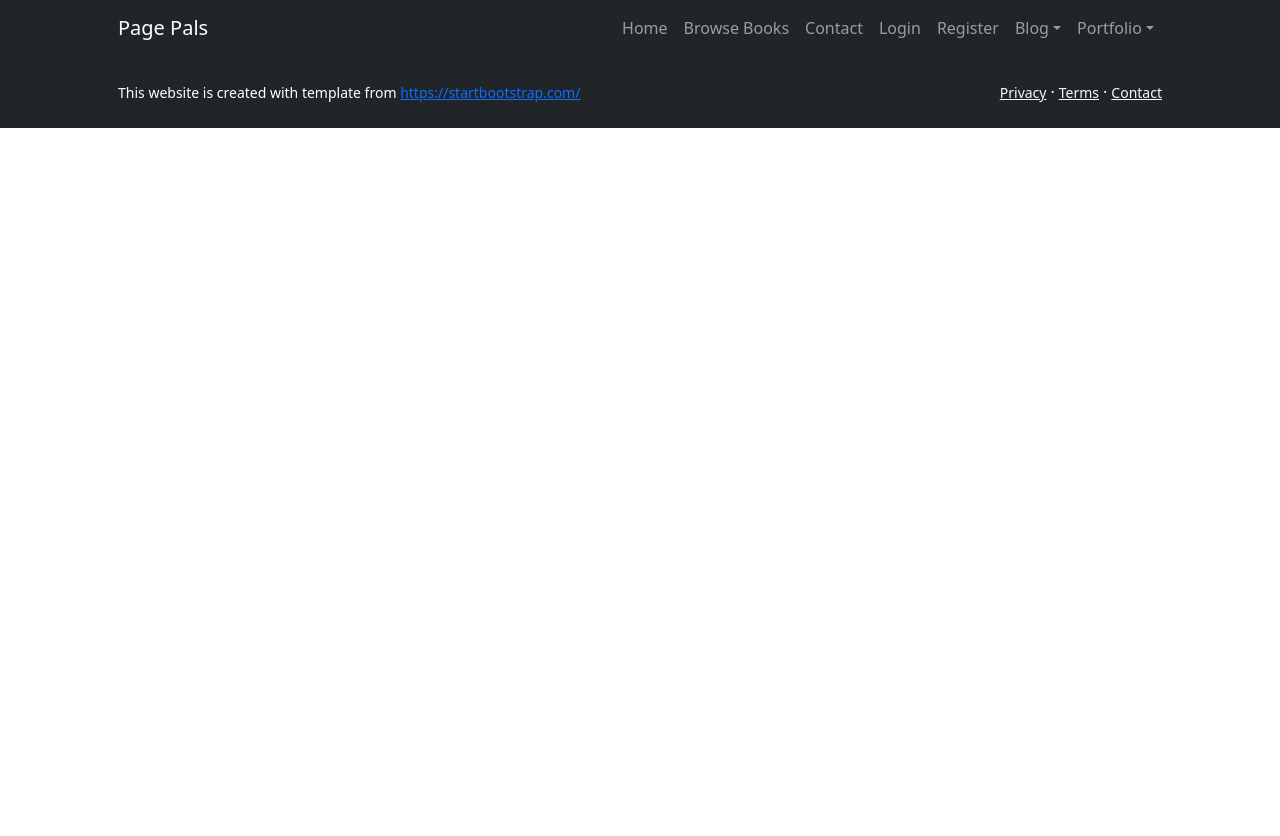
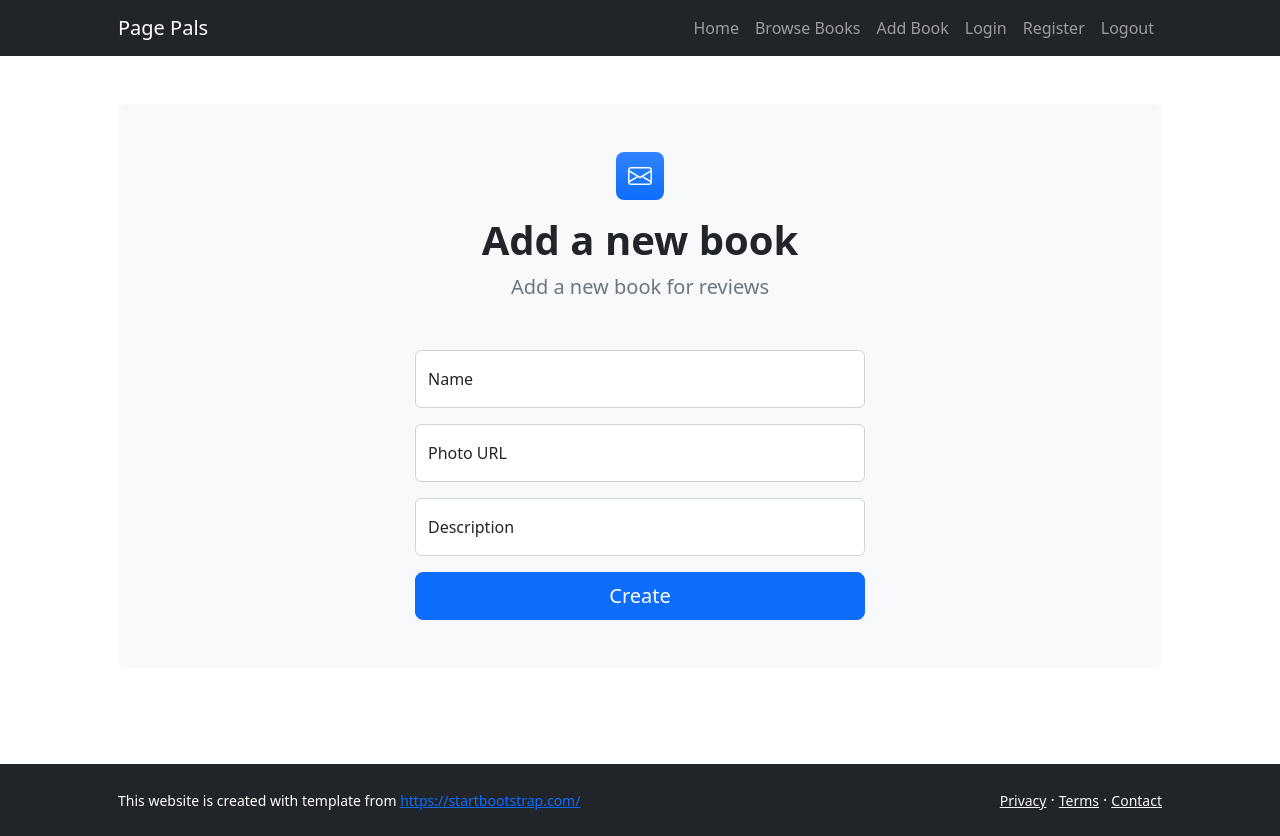
Before and after one commit to andreaivanova/Page-Pals, an Angular app in the folder page-pals/: page /add-book in a window 1280 px wide. Before the commit this address led to /. Before the commit the page ends 800 px from the top, so only its background shows below. Built offline with nearby package versions, Linux system fonts and the light colour scheme.

Commit message:
Creation of a New Book component and a Book routing module

```diff
--- a/page-pals/src/app/app-routing.module.ts
+++ b/page-pals/src/app/app-routing.module.ts
@@ -4,6 +4,7 @@ import { RegisterComponent } from './user/register/register.component';
 import { LoginComponent } from './user/login/login.component';
 import { HomeComponent } from './home/home.component';
 import { BooksCatalogComponent } from './books-catalog/books-catalog.component';
+import { NewBookComponent } from './book/new-book/new-book.component';
 
 const routes: Routes = [
   {
@@ -21,6 +22,9 @@ const routes: Routes = [
   {
     path: 'books', component: BooksCatalogComponent
   },
+  {
+    path: 'add-book', component: NewBookComponent
+  },
   // {
   //   path: '404', component: NotFoundComponent
   // },
--- /dev/null
+++ b/page-pals/src/app/book/new-book/new-book.component.html
@@ -0,0 +1,79 @@
+
+
+<main class="flex-shrink-0">
+    <!-- Navigation-->
+
+    <!-- Page content-->
+    <section class="py-5">
+        <div class="container px-5">
+            <!-- Contact form-->
+            <div class="bg-light rounded-3 py-5 px-4 px-md-5 mb-5">
+                <div class="text-center mb-5">
+                    <div class="feature bg-primary bg-gradient text-white rounded-3 mb-3"><i class="bi bi-envelope"></i></div>
+                    <h1 class="fw-bolder">Add a new book</h1>
+                    <p class="lead fw-normal text-muted mb-0">Add a new book for reviews</p>
+                </div>
+                <div class="row gx-5 justify-content-center">
+                    <div class="col-lg-8 col-xl-6">
+                        <!-- * * * * * * * * * * * * * * *-->
+                        <!-- * * SB Forms Contact Form * *-->
+                        <!-- * * * * * * * * * * * * * * *-->
+                        <!-- This form is pre-integrated with SB Forms.-->
+                        <!-- To make this form functional, sign up at-->
+                        <!-- https://startbootstrap.com/solution/contact-forms-->
+                        <!-- to get an API token!-->
+                        <form id="contactForm" data-sb-form-api-token="API_TOKEN">
+                            <!-- Name input-->
+                            <div class="form-floating mb-3">
+                                <input class="form-control" id="name" type="text" placeholder="Enter your name..." data-sb-validations="required" />
+                                <label for="name">Name</label>
+                                <div class="invalid-feedback" data-sb-feedback="name:required">A book name is required.</div>
+                            </div>
+                            <div class="form-floating mb-3">
+                                <input class="form-control" id="name" type="text" placeholder="Enter your name..." data-sb-validations="required" />
+                                <label for="name">Photo URL</label>
+                                <div class="invalid-feedback" data-sb-feedback="name:required">An URL is required.</div>
+                            </div>
+                            <div class="form-floating mb-3">
+                                <input class="form-control" id="name" type="text" placeholder="Enter your name..." data-sb-validations="required" />
+                                <label for="name">Description</label>
+                                <div class="invalid-feedback" data-sb-feedback="name:required">A book description is required.</div>
+                            </div>
+                            <!-- Submit success message-->
+                            <!---->
+                            <!-- This is what your users will see when the form-->
+                            <!-- has successfully submitted-->
+                            <div class="d-none" id="submitSuccessMessage">
+                                <div class="text-center mb-3">
+                                    <div class="fw-bolder">Form submission successful!</div>
+                                    To activate this form, sign up at
+                                    <br />
+                                    <a href="https://startbootstrap.com/solution/contact-forms">https://startbootstrap.com/solution/contact-forms</a>
+                                </div>
+                            </div>
+                            <!-- Submit error message-->
+                            <!---->
+                            <!-- This is what your users will see when there is-->
+                            <!-- an error submitting the form-->
+                            <div class="d-none" id="submitErrorMessage"><div class="text-center text-danger mb-3">Error sending message!</div></div>
+                            <!-- Submit Button-->
+                            <div class="d-grid"><button class="btn btn-primary btn-lg" id="submitButton" type="submit">Create</button></div>
+                        </form>
+                    </div>
+                </div>
+            </div>
+
+        </div>
+    </section>
+</main>
+<!-- Footer-->
+
+<!-- Bootstrap core JS-->
+<script src="https://cdn.jsdelivr.net/npm/bootstrap@5.2.3/dist/js/bootstrap.bundle.min.js"></script>
+<!-- Core theme JS-->
+<!-- <script src="js/scripts.js"></script> -->
+<!-- * * * * * * * * * * * * * * * * * * * * * * * * * * * * * * * * * * * * * * * *-->
+<!-- * *                               SB Forms JS                               * *-->
+<!-- * * Activate your form at https://startbootstrap.com/solution/contact-forms * *-->
+<!-- * * * * * * * * * * * * * * * * * * * * * * * * * * * * * * * * * * * * * * * *-->
+<script src="https://cdn.startbootstrap.com/sb-forms-latest.js"></script>
--- a/page-pals/src/app/core/header/header.component.html
+++ b/page-pals/src/app/core/header/header.component.html
@@ -7,10 +7,12 @@
             <ul class="navbar-nav ms-auto mb-2 mb-lg-0">
                 <li class="nav-item"><a class="nav-link" routerLink="">Home</a></li>
                 <li class="nav-item"><a class="nav-link" routerLink="/books">Browse Books</a></li>
-                <li class="nav-item"><a class="nav-link" href="contact.html">Contact</a></li>
+                <li class="nav-item"><a class="nav-link" routerLink="/add-book">Add Book</a></li>
+
                 <li class="nav-item"><a class="nav-link" routerLink="/login">Login</a></li>
                 <li class="nav-item"><a class="nav-link" routerLink="/register">Register</a></li>
-                <li class="nav-item dropdown">
+                <li class="nav-item"><a class="nav-link" routerLink="/logout">Logout</a></li>
+                <!-- <li class="nav-item dropdown">
                     <a class="nav-link dropdown-toggle" id="navbarDropdownBlog" href="#" role="button" data-bs-toggle="dropdown" aria-expanded="false">Blog</a>
                     <ul class="dropdown-menu dropdown-menu-end" aria-labelledby="navbarDropdownBlog">
                         <li><a class="dropdown-item" href="blog-home.html">Blog Home</a></li>
@@ -23,7 +25,7 @@
                         <li><a class="dropdown-item" href="portfolio-overview.html">Portfolio Overview</a></li>
                         <li><a class="dropdown-item" href="portfolio-item.html">Portfolio Item</a></li>
                     </ul>
-                </li>
+                </li> -->
             </ul>
         </div>
     </div>
```
Also changed, not shown: page-pals/src/app/book/book-routing.module.ts (added, +34 -0 lines), page-pals/src/app/book/book.module.ts (+7 -2 lines), page-pals/src/app/book/new-book/new-book.component.ts (added, +10 -0 lines), page-pals/src/app/book/new-book/new-book.component.css (added), 1 other file (tests, documents, lock files or other folders).
